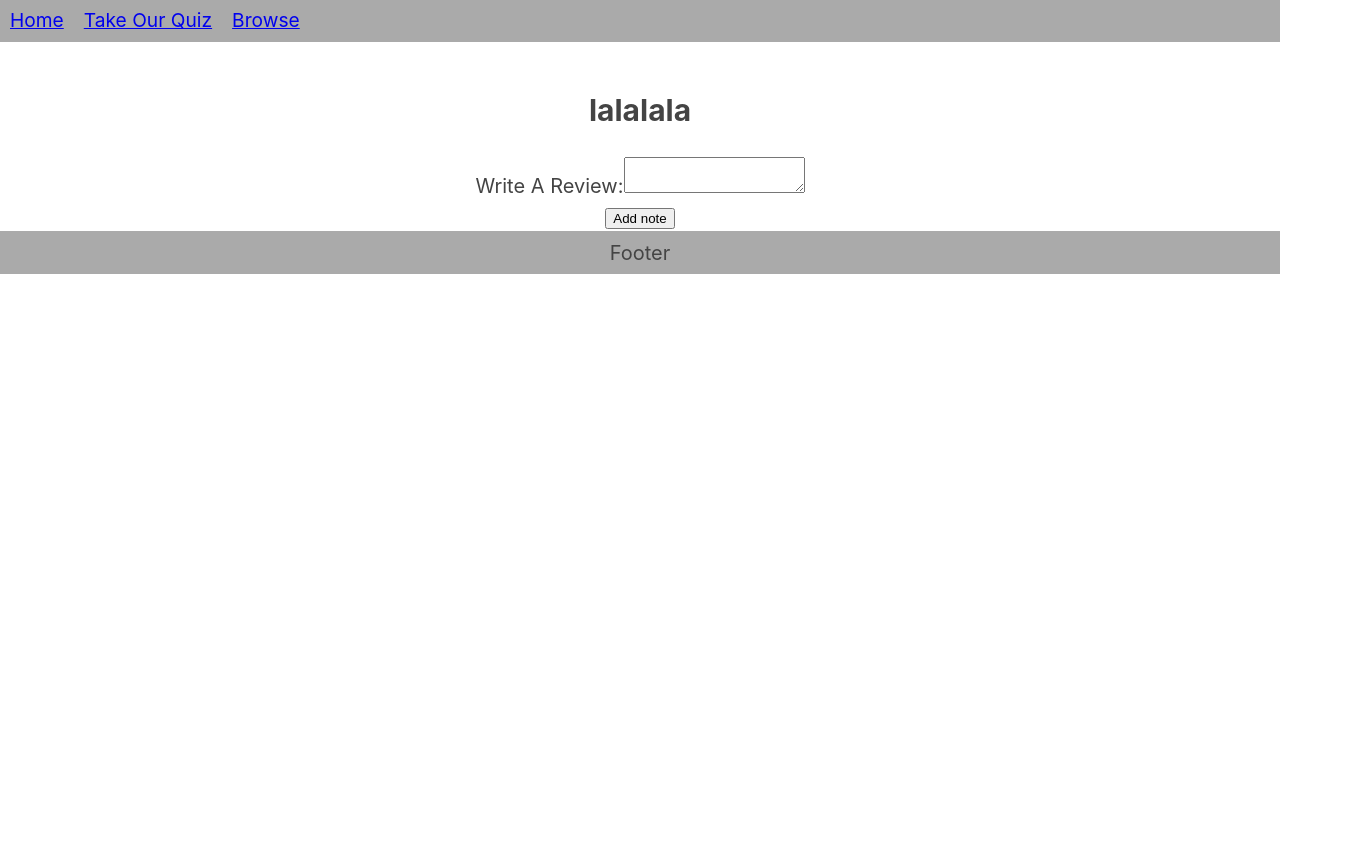
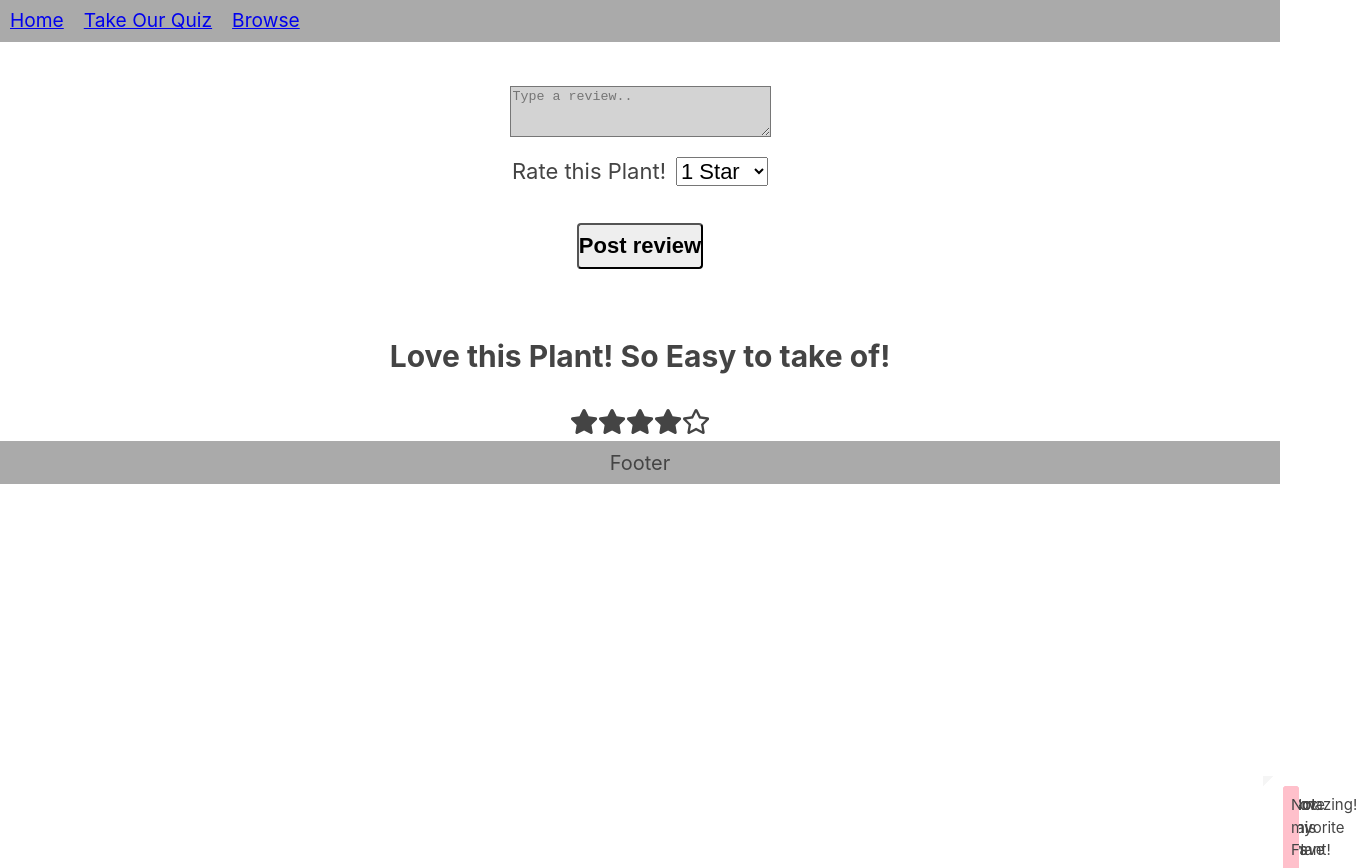
Before and after one commit to natcuya/plant-pal, a React (Create React App) app: page /plant/1 in a window 1280 px wide. Shown: the top 868 px of the page, 1360 px wide, since content can reach past the window. Before the commit the page ends 800 px from the top, so only its background shows below. Built offline with nearby package versions, Linux system fonts and the light colour scheme.

Commit message:
Static submission

```diff
--- a/package.json
+++ b/package.json
@@ -3,6 +3,10 @@
   "version": "0.1.0",
   "private": true,
   "dependencies": {
+    "@fortawesome/fontawesome-svg-core": "^1.2.28",
+    "@fortawesome/free-regular-svg-icons": "^5.13.0",
+    "@fortawesome/free-solid-svg-icons": "^5.13.0",
+    "@fortawesome/react-fontawesome": "^0.1.9",
     "@testing-library/jest-dom": "^4.2.4",
     "@testing-library/react": "^9.5.0",
     "@testing-library/user-event": "^7.2.1",
--- a/src/BrowsePage.js
+++ b/src/BrowsePage.js
@@ -9,7 +9,7 @@ export default class BrowsePage extends React.Component {
     constructor() {
         super()
     this.state = {
-        notes: [],
+        reviews: [],
         plants: [],
     }
 }
@@ -24,12 +24,11 @@ handleNextPlant = plant => {
 
   render () {
     const {plantId} = this.props.match.params
-    const {noteId } = this.props.match.params
-    const notes = BrowseData.notes
-    const note = findNotes(notes, noteId) || {}
+    const {reviewId } = this.props.match.params
+    const reviews = BrowseData.reviews
+    const review = findNotes(reviews, reviewId) || {}
     const plants = BrowseData.plants
-    const plant = findPlant(plants, note.plantId)
-    const notesForPlant = getNotesForPlant(notes, plantId)
+    //const plant = findPlant(plants, review.plantId)
 
 
         return (
@@ -45,7 +44,6 @@ handleNextPlant = plant => {
               <Link to={`/plant/${plant.id}`}> Plant Name: {plant.name}</Link>
               <img src ={plant.img} />
               <div className='field'>
-            <textarea id='note-content-input' />
           </div>
              <p className="level">Difficulty Level: {plant.type}</p>
              <p>Summary: {plant.content}</p>
--- /dev/null
+++ b/src/PlantPage.css
@@ -0,0 +1,38 @@
+
+  .PlantPage__review-list {
+    list-style-type: none;
+    padding: 0;
+  }
+
+  .PlantPage__content {
+    margin-bottom: 30px;
+  }
+
+  .PlantPage__review {
+    position: relative;
+  }
+
+  .PlantPage__review {
+    border-color: transparent #f5f5f5;
+    border-style: solid;
+    border-width: 0px 0px 10px 10px;
+    content: '';
+    display: block;
+    height: 0px;
+    position: absolute;
+    width: 0;
+    bottom: 14px;
+    right: 7px;
+  }
+
+  .PlantPage__review-text {
+    background: pink;
+    padding: 8px;
+    margin-bottom: 4px;
+    border-radius: 4px;
+  }
+
+
+  .PlantPage__review-user .BookReviewRating {
+    display: inline;
+  }
--- a/src/PlantPage.js
+++ b/src/PlantPage.js
@@ -1,20 +1,27 @@
 import { Route, Link } from 'react-router-dom'
 import Note from './Note'
-//mport CircleButton from './CircleButton'
+import PlantContext from './PlantContext'
 import React, { Component } from 'react'
+import { Hyph, Section } from './Utils'
+import ReviewForm from './ReviewForm'
+import { Rating } from './Rating'
+import { FontAwesomeIcon } from '@fortawesome/react-fontawesome'
 import { findNotes, findPlant, getNotesForPlant} from './Quiz-helpers';
 import BrowseData from './dummy-store/BrowseData'
 import Content from './Content'
+import './PlantPage.css'
+
 
 export default class PlantPage extends React.Component {
     constructor() {
         super()
     this.state = {
-        notes: [],
+        reviews: [],
         plants: [],
     }
 }
-//May need to go to next question
+static contextType = PlantContext
+
     handleNextPlant = plant => {
         this.setState({
           plants: [
@@ -23,39 +30,69 @@ export default class PlantPage extends React.Component {
           ]
         })
       }
-
+      renderPlant() {
+        const plants = BrowseData.plants
+        const reviews = BrowseData.reviews
+        return <>
+          <h2>{plants.name}</h2>
+          <PlantContent plants={plants} />
+          <PlantReviews reviews={reviews} />
+          <ReviewForm />
+        </>
+      }
       //implement api context - we changing stats so this could be useful
 
     //will not be props but instead answersForQuestion.map
     render () {
+        let content = this.renderPlant()
         const {plantId} = this.props.match.params
-        const {noteId } = this.props.match.params
-        const notes = BrowseData.notes
-        const note = findNotes(notes, noteId) || {}
+        const {reviewId } = this.props.match.params
+        const reviews = BrowseData.reviews
+        const review= findNotes(reviews, reviewId) || {}
         const plants = BrowseData.plants
-        const plant = findPlant(plants, note.plantId)
-        const notesForPlant = getNotesForPlant(notes, plantId)
+        const plant = findPlant(plants, review.plantId)
+        const reviewsForPlant = getNotesForPlant(reviews, plantId)
 
     return (
 
-      <section className='PlantPage'>
+      <section className='Page'>
+          <Section className='PlantPage'>
+        {content}
+          </Section>
           <Content onSubmit={this.handleSubmit}>
-     {notesForPlant.map(note =>
-            <li key={note.id}>
-            <input type ="radio" className="radioCustomButton"/>
+     {reviewsForPlant.map(review =>
+            <li key={review.id}>
             <Note
-                id={note.id}
-                content={note.content}/>
+                id={review.id}
+                content={review.content}/>
+                  <Rating rating={review.rating} />
             </li>)}
-            <label htmlFor='note-content-input'>
-              Write A Review:
-            </label>
-            <textarea className="content-input" name="content-name" id="content-name" onChange={e=> this.updateNoteContent(e.target.value)}/>
-            <div className='buttons'>
-            <button type='submit'>
-              Add note
-            </button>
-          </div>
          </Content>
       </section>
          ) }}
+
+function PlantContent({ plants }) {
+    return (
+       <p className='PlantPage__content'>
+        {plants.content}
+        </p>
+            )
+          }
+
+function PlantReviews({ reviews = [] }) {
+    return (
+      <ul className='PlantPage__review-list'>
+        {reviews.map(review =>
+          <li key={review.id} className='PlantPage__review'>
+            <p className='PlantPage__review-text'>
+              {review.content}
+            </p>
+            <p className='PlantPage__review-user'>
+              <Rating rating={review.rating} />
+            </p>
+          </li>
+        )}
+      </ul>
+
+    )
+}
--- a/src/Quiz-helpers.js
+++ b/src/Quiz-helpers.js
@@ -1,11 +1,11 @@
 export const findPlant = (plants=[], plantId) =>
   plants.find(plant => plant.id === plantId)
 
-export const findNotes = (notes=[], noteId) =>
-notes.find(note => note.id === noteId)
+export const findNotes = (reviews=[], reviewId) =>
+reviews.find(review => review.id === reviewId)
 
-export const getNotesForPlant = (notes=[], plantId) => (
+export const getNotesForPlant = (reviews=[], plantId) => (
   (!plantId)
-    ? notes
-    : notes.filter(note => note.plantId === plantId)
+    ? reviews
+    : reviews.filter(review => review.plantId === plantId)
 )
--- a/src/Rating.js
+++ b/src/Rating.js
@@ -1,15 +1,25 @@
-import React from 'react';
-import './Rating.css';
+import React from 'react'
+import { FontAwesomeIcon } from '@fortawesome/react-fontawesome'
 
-export default function Rating(props) {
-  const stars = [0, 0, 0, 0, 0].map((_, i) =>
-    (i < props.value)
-      ? <span key={i}>&#9733; </span>
-      : <span key={i}>&#9734; </span>
-  );
-  return (
-    <div className="rating">
-      {stars}
-    </div>
-  );
+export function Rating({rating}) {
+  const stars = [
+    { filled: false },
+    { filled: false },
+    { filled: false },
+    { filled: false },
+    { filled: false },
+  ]
+
+  for (let i = 0; i < rating; i++) {
+    stars[i].filled = true
+  }
+
+  return <span className='Rating'>
+    { stars.map((star, index) => <Star key={index} filled={star.filled} />) }
+  </span>
 }
+
+function Star({filled}) {
+  const library = filled ? 'fas' : 'far'
+  return <FontAwesomeIcon className='blue' icon={ [ library, 'star'  ]  } />
+}
--- /dev/null
+++ b/src/ReviewForm.css
@@ -0,0 +1,22 @@
+.ReviewForm select, .ReviewForm label {
+    font-size: 1.1em;
+  }
+
+  .ReviewForm label {
+    display: inline-block;
+    margin: 10px 10px 20px;
+    margin-left: 0;
+  }
+textarea{
+    border-style: solid;
+    background-color: lightgray;
+}
+.Button {
+    order: 1px solid #aaa;
+    background-color: #eee;
+    font-size: 1.1em;
+    border-radius: 4px;
+    padding: 8px 0px;
+    margin: 15px;
+    font-weight: bold;
+  }
--- /dev/null
+++ b/src/ReviewForm.js
@@ -0,0 +1,55 @@
+import React, { Component } from 'react'
+import PlantContext from './PlantContext'
+import { Button, Textarea } from './Utils'
+import './ReviewForm.css'
+
+export default class ReviewForm extends Component {
+  static contextType = PlantContext
+
+  handleSubmit = ev => {
+    ev.preventDefault()
+    const { plant } = this.context
+    const { text, rating } = ev.target
+  }
+
+  render() {
+    return (
+      <form
+        className='ReviewForm'
+        onSubmit={this.handleSubmit}
+      >
+        <div className='text'>
+          <Textarea
+            required
+            aria-label='Type a review...'
+            name='text'
+            id='text'
+            cols='30'
+            rows='3'
+            placeholder='Type a review..'>
+          </Textarea>
+        </div>
+
+        <div className='select'>
+          <label htmlFor='rating'>Rate this Plant!</label>
+          <select
+            required
+            aria-label='Rate this plant!'
+            name='rating'
+            id='rating'
+          >
+            <option value='1'>1 Star</option>
+            <option value='2'>2 Stars</option>
+            <option value='3'>3 Stars</option>
+            <option value='4'>4 Stars</option>
+            <option value='5'>5 Stars</option>
+          </select>
+        </div>
+
+        <Button type='submit'>
+          Post review
+        </Button>
+      </form>
+    )
+  }
+}
--- /dev/null
+++ b/src/Utils.js
@@ -0,0 +1,42 @@
+import React from 'react'
+//import { format as formatDate } from 'date-fns'
+
+
+export function Hyph() {
+  return <span className='Hyph'>{' - '}</span>
+}
+
+export function Button({ className, ...props }) {
+  return <button className={['Button', className].join(' ')} {...props} />
+}
+
+export function Textarea({ className, ...props }) {
+  return (
+    <textarea className={['Textarea', className].join(' ')} {...props} />
+  )
+}
+
+export function Input({ className, ...props }) {
+  return (
+    <input className={['Input', className].join(' ')} {...props} />
+  )
+}
+
+export function Required({ className, ...props }) {
+  return (
+    <span className={['Required', className].join(' ')} {...props}>
+      &#42;
+    </span>
+  )
+}
+
+export function Section({ className, list, ...props }) {
+  const classes = [
+    'Section',
+    list && 'Section--list',
+    className,
+  ].filter(Boolean).join(' ')
+  return (
+    <section className={classes} {...props} />
+  )
+}
--- a/src/dummy-store/BrowseData.js
+++ b/src/dummy-store/BrowseData.js
@@ -72,26 +72,30 @@ export default {
             img:"https://www.growjoy.com/store/pc/catalog/string_of_pearls_plant_1352_detail.jpg"
         },
     ],
-    "notes": [
+    "reviews": [
         {
         id: "1",
-        content: "lalalala",
-        plantId: "1"
+        content: "Love this Plant! So Easy to take of!",
+        plantId: "1",
+        rating: "4"
         },
         {
         id: "2",
-        content: "lbluva",
-        plantId: "2"
+        content: "Amazing! favorite in my collection",
+        plantId: "2",
+        rating: "3"
         },
         {
             id: "3",
-            content: "lbluva",
-            plantId: "3"
+            content: "Got it as a gift, great for the home!",
+            plantId: "3",
+            rating: "5"
             },
             {
                 id: "4",
-                content: "nui",
-                plantId: "4"
+                content: "Not my Fave",
+                plantId: "4",
+                rating: "5"
                 },
     ]
     }
--- a/src/index.js
+++ b/src/index.js
@@ -3,7 +3,32 @@ import ReactDOM from 'react-dom';
 import { BrowserRouter } from "react-router-dom";
 import App from './App';
 import './index.css';
+import { library } from '@fortawesome/fontawesome-svg-core'
+import { faStar as farStar } from '@fortawesome/free-regular-svg-icons'
 
+import {
+  faBookOpen,
+  faComment,
+  faGift,
+  faGlobeAmericas,
+  faListOl,
+  faListUl,
+  faPenAlt,
+  faQuoteLeft,
+  faStar as fasStar,
+} from '@fortawesome/free-solid-svg-icons'
+library.add(
+  faGift, // logo
+  faListUl, // style: listicle
+  faListOl, // style: howto
+  faGlobeAmericas, // style: news
+  faPenAlt, // style: interview
+  faBookOpen, // style: story
+  faComment,
+  faQuoteLeft,
+  farStar,
+  fasStar,
+)
 ReactDOM.render(
   <BrowserRouter>
     <App />
```
Also changed, not shown: 1 other file (tests, documents, lock files or other folders).
